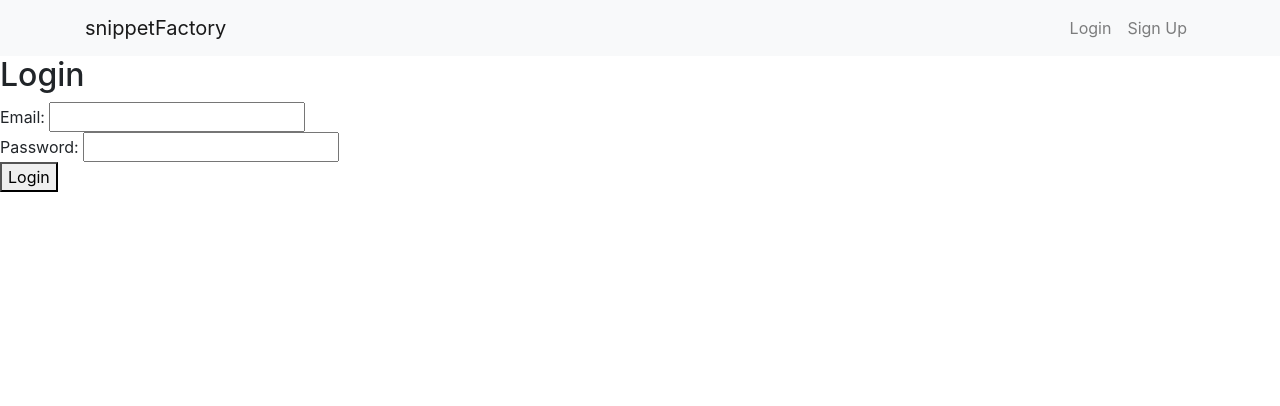
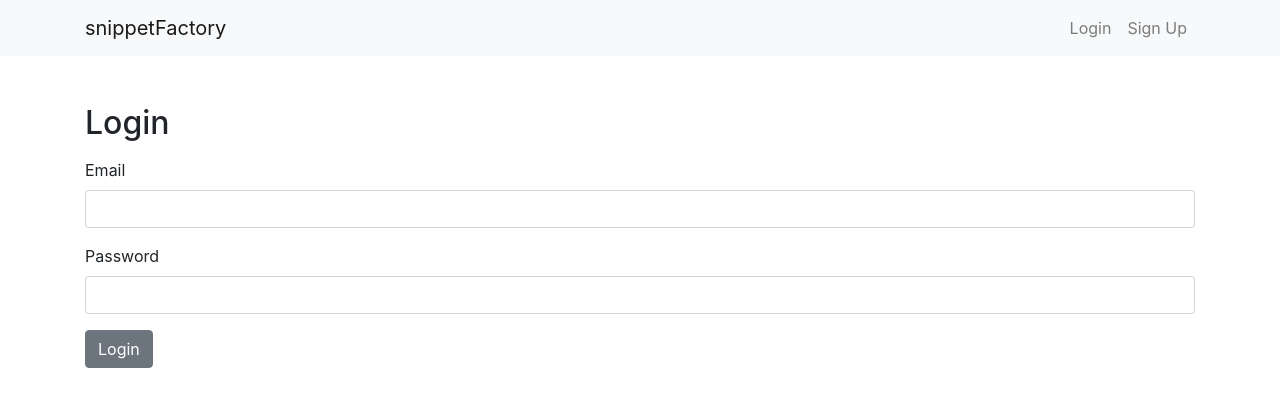
Before and after one commit to hannesreinsch/snippetFactory, a React (Create React App) app in the folder client/: page /login in a window 1280 px wide. Shown: the top 406 px of the page. Built offline with nearby package versions, Linux system fonts and the light colour scheme.

Commit message:
made login signup navbar and homepage a little more pretty with reactstrap

```diff
--- a/client/src/components/Home.js
+++ b/client/src/components/Home.js
@@ -1,6 +1,7 @@
 import React, { Component } from 'react';
 import api from '../api';
 import { Link } from 'react-router-dom';
+import { Form, FormGroup, Label, Input, CardLink, Button, Card, CardTitle, CardText } from 'reactstrap';
 
 
 
@@ -35,6 +36,8 @@ class Home extends Component {
       [name]: heading,
       [name]: code,
     });
+
+
   }
 
 
@@ -153,38 +156,57 @@ class Home extends Component {
 
   render() {
     return (
-      <div className="Home container">
+      <div className="container mt-5">
+
+
+        <Form className="mt-5">
+        <FormGroup>
+          <h4>Search all codeSnippets</h4>
+        </FormGroup>
+        <FormGroup>
+        <Input onChange={this.handleInputChange} value={this.state.search} name="search" placeholder="Search snippets" type="search"/>
+        </FormGroup>
+        </Form>
 
         { api.isLoggedIn() &&
-        <form>
-          <input onChange={this.handleInputChange} value={this.state.heading} placeholder="Name your codeSnippet" name="heading" type="text"/>
-          <input onChange={this.handleInputChange} value={this.state.code} placeholder="Paste codeSnippet" name="code" type="text"/>
-          <input onClick={this.handleSnippetSubmit} value="Post Snippet" type="submit"/>
-        </form>
+        <Form>
+        <FormGroup>
+          <h4>Share a Snippet</h4>
+        </FormGroup>
+        <FormGroup>
+          <Label for="exampleEmail">Heading</Label>
+          <Input type="text" placeholder="How to listen to click event in JavaScript
+" onChange={this.handleInputChange} value={this.state.heading} name="heading" />
+        </FormGroup>
+        <FormGroup>
+          <Label>Past your Code</Label>
+          <Input onChange={this.handleInputChange} value={this.state.code} placeholder='element.addEventListener("click", event => {
+  console.log("Element clicked");
+});' name="code" type="text" />
+        </FormGroup>
+        <Button onClick={this.handleSnippetSubmit} type="submit">Submit</Button>
+        </Form>
         }
 
-        <input onChange={this.handleInputChange} value={this.state.search} name="search" placeholder="Search snippets" type="search"/>
 
 
         <h2>Recently posted Snippets</h2>
         {this.state.snippets.map((s) => {
         return(
+
         <div key={s._id}>
-            <ul>
-              <li>{s.heading}</li>
-              <pre>{s.code}</pre>
-
+        <Card body>
+          <CardLink href={`/profile/${s._owner.username}`}>{s._owner.username}</CardLink>
+          <CardTitle>{s.heading}</CardTitle>
+          <CardText><pre>{s.code}</pre></CardText>
 
           {(this.state.userFavoritesIds.includes(s._id)) ?
-                <button onClick={() => this.handleStarDelete(s._id)}>StarDelete</button> :
-                <button onClick={() => this.handleStarSubmit(s._id)}>StarAdd</button>}
-
-              <Link to={`/profile/${s._owner.username}`}>{s._owner.username}</Link>
-            </ul>
+          <Button onClick={() => this.handleStarDelete(s._id)}>StarDelete</Button> :
+          <Button onClick={() => this.handleStarSubmit(s._id)}>StarAdd</Button>}
 
           {(api.loadUser().username === s._owner.username) &&
-             <button onClick={() => this.handleSnippetDelete(s._id)}>Delete my Snippet</button>
-           }
+          <Button onClick={() => this.handleSnippetDelete(s._id)}>Delete Snippet</Button>}
+        </Card>
 
         </div>
 
@@ -195,22 +217,20 @@ class Home extends Component {
         <h2>Most popular Snippets</h2>
         {this.state.mostPopularSnippets.map((s) => {
         return(
+
         <div key={s._id}>
-            <ul>
-              <li>{s.heading}</li>
-              <pre>{s.code}</pre>
+        <Card body>
+          <CardLink href={`/profile/${s._owner.username}`}>{s._owner.username}</CardLink>
+          <CardTitle>{s.heading}</CardTitle>
+          <CardText><pre>{s.code}</pre></CardText>
 
           {(this.state.userFavoritesIds.includes(s._id)) ?
-                <button onClick={() => this.handleStarDelete(s._id)}>StarDelete</button> :
-                <button onClick={() => this.handleStarSubmit(s._id)}>StarAdd</button>}
-
-              <Link to={`/profile/${s._owner.username}`}>{s._owner.username}</Link>
-            </ul>
+          <Button onClick={() => this.handleStarDelete(s._id)}>StarDelete</Button> :
+          <Button onClick={() => this.handleStarSubmit(s._id)}>StarAdd</Button>}
 
           {(api.loadUser().username === s._owner.username) &&
-             <button onClick={() => this.handleSnippetDelete(s._id)}>Delete my Snippet</button>
-           }
-
+          <Button onClick={() => this.handleSnippetDelete(s._id)}>Delete Snippet</Button>}
+        </Card>
         </div>
 
          )} )}
--- a/client/src/components/Login.js
+++ b/client/src/components/Login.js
@@ -1,5 +1,8 @@
 import React, { Component } from 'react';
 import api from '../api';
+import { Form, FormGroup, Label, Input, Button } from 'reactstrap';
+
+
 
 class Login extends Component {
   constructor(props) {
@@ -31,13 +34,21 @@ class Login extends Component {
 
   render() {
     return (
-      <div className="Login">
-        <h2>Login</h2>
-        <form>
-          Email: <input type="text" value={this.state.email} onChange={(e) => {this.handleInputChange("email", e)}} /> <br/>
-          Password: <input type="password" value={this.state.password} onChange={(e) => {this.handleInputChange("password", e)}}  /> <br/>
-          <button onClick={(e) => this.handleClick(e)}>Login</button>
-        </form>
+      <div class="container mt-5">
+      <Form>
+        <FormGroup>
+          <h2>Login</h2>
+        </FormGroup>
+        <FormGroup>
+          <Label for="exampleEmail">Email</Label>
+          <Input type="text" value={this.state.email} onChange={(e) => {this.handleInputChange("email", e)}} />
+        </FormGroup>
+        <FormGroup>
+          <Label>Password</Label>
+          <Input type="password" value={this.state.password} onChange={(e) => {this.handleInputChange("password", e)}} />
+        </FormGroup>
+        <Button onClick={(e) => this.handleClick(e)}>Login</Button>
+      </Form>
       </div>
     );
   }
--- a/client/src/components/Signup.js
+++ b/client/src/components/Signup.js
@@ -62,8 +62,7 @@ class Signup extends Component {
           <Label>Password</Label>
           <Input type="password" value={this.state.password} onChange={(e) => {this.handleInputChange("password", e)}} />
         </FormGroup>
-        <Button onClick={(e) => this.handleClick(e)}>Signup</Button>
-
+        <Button onClick={(e) => this.handleClick(e)}>Sign Up</Button>
       </Form>
       </div>
     );
--- a/client/src/index.js
+++ b/client/src/index.js
@@ -6,6 +6,7 @@ import App from './components/App';
 // import registerServiceWorker from './registerServiceWorker';
 import 'bootstrap/dist/css/bootstrap.min.css';
 
+
 ReactDOM.render((
   <BrowserRouter>
     <App />
```
Also changed, not shown: client/src/components/Navbar.js (line endings or trailing spaces). Lines whose indentation alone changed are shown as unchanged.
